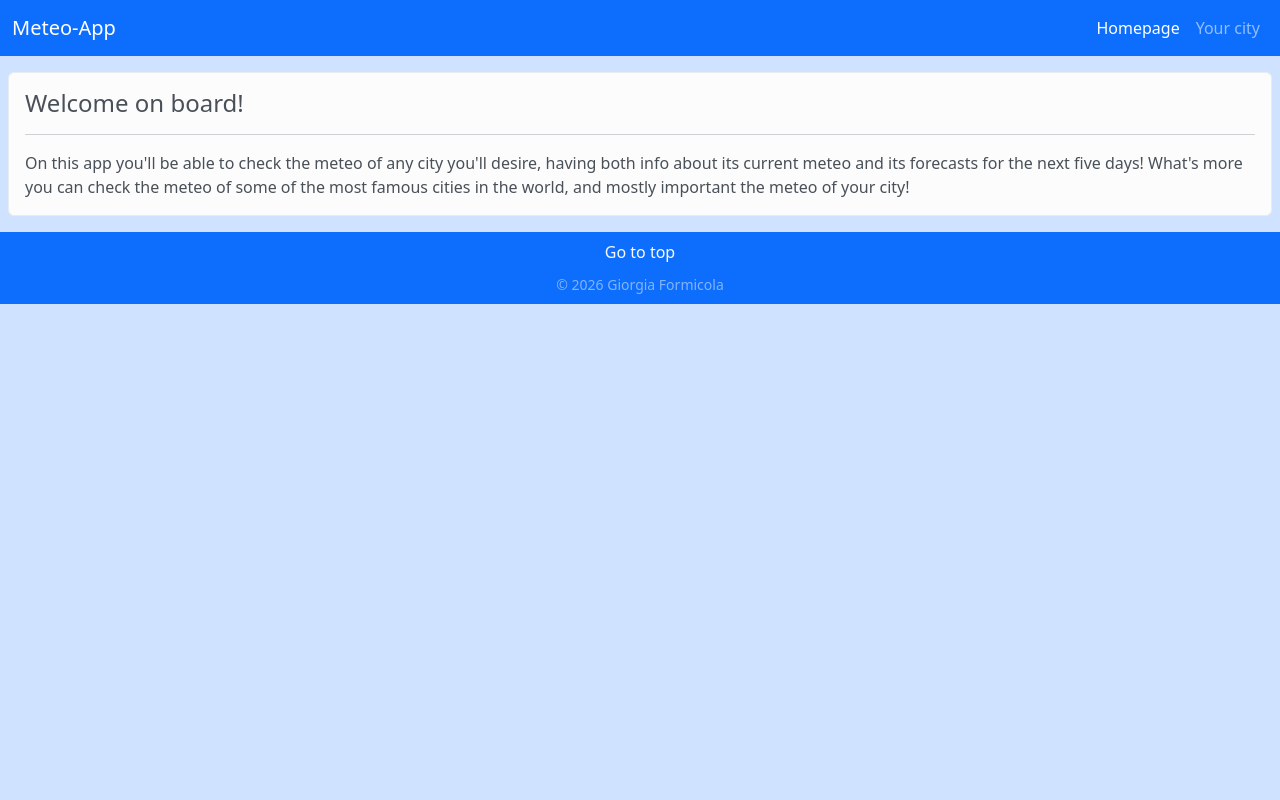
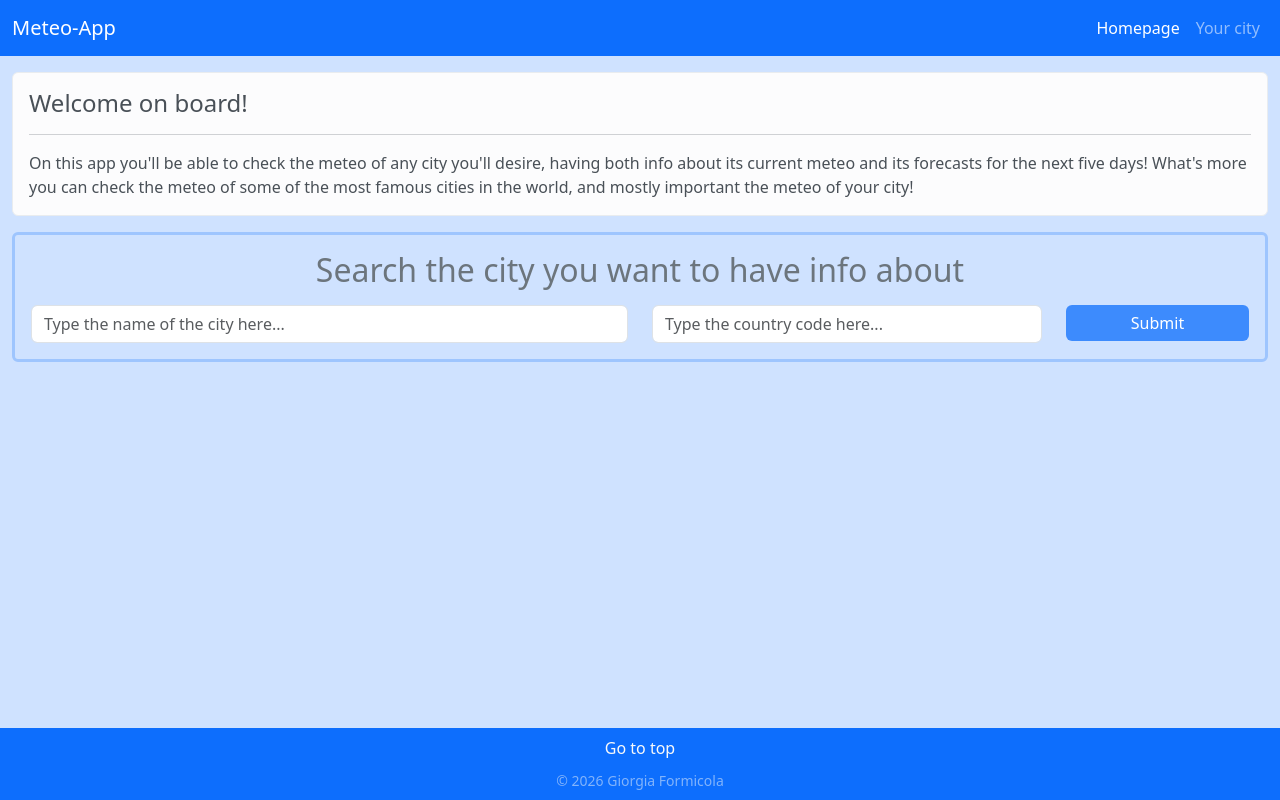
Before and after one commit to GiorgiaFormicola/U3-W2-D5, a React (Vite) app in the folder meteo-app/: page / in a window 1280 px wide. Built offline with nearby package versions, Linux system fonts and the light colour scheme.

Commit message:
MeteoSearchbar style done

```diff
--- a/meteo-app/src/App.jsx
+++ b/meteo-app/src/App.jsx
@@ -2,19 +2,20 @@ import "bootstrap/dist/css/bootstrap.min.css";
 import { BrowserRouter, Routes, Route } from "react-router-dom";
 import MeteoFooter from "./components/MeteoFooter";
 import MeteoHeader from "./components/MeteoHeader";
+import MeteoHome from "./components/MeteoHome";
 
 function App() {
   return (
     <>
-      <div className="vh-100 bg-primary-subtle">
+      <div className="vh-100 bg-primary-subtle d-flex flex-column">
         <BrowserRouter>
           <MeteoHeader />
-          {/* <Routes>
-          <Route path="/" element={<MeteoHome />} />
-          <Route path="/details/:city" element={<MeteoDetails />} />
-          <Route path="*" element={<MeteoNotFound />} />
-        </Routes>
-         */}
+          <Routes>
+            <Route path="/" element={<MeteoHome />} />
+            {/* <Route path="/details/:city" element={<MeteoDetails />} />
+          <Route path="*" element={<MeteoNotFound />} /> */}
+          </Routes>
+
           <MeteoFooter />
         </BrowserRouter>
       </div>
--- a/meteo-app/src/components/MeteoHome.jsx
+++ b/meteo-app/src/components/MeteoHome.jsx
@@ -0,0 +1,11 @@
+import MeteoSearchbar from "./MeteoSearchbar";
+
+const MeteoHome = function () {
+  return (
+    <main className="flex-grow-1">
+      <MeteoSearchbar></MeteoSearchbar>
+    </main>
+  );
+};
+
+export default MeteoHome;
--- /dev/null
+++ b/meteo-app/src/components/MeteoSearchbar.jsx
@@ -0,0 +1,34 @@
+import Form from "react-bootstrap/Form";
+import Button from "react-bootstrap/Button";
+import Row from "react-bootstrap/Row";
+import Col from "react-bootstrap/Col";
+import Container from "react-bootstrap/Container";
+import Alert from "react-bootstrap/Alert";
+
+const MeteoSearchbar = function () {
+  return (
+    <section>
+      <Container fluid>
+        <Alert className=" border-3">
+          <h2 className="text-center text-secondary mb-3">Search the city you want to have info about</h2>
+          <Form>
+            <Row className="justify-content-center">
+              <Col md={6} className="mb-3 mb-md-0">
+                <Form.Control type="text" placeholder="Type the name of the city here..." className=" mr-sm-2" />
+              </Col>
+              <Col md={4} className="mb-3 mb-md-0">
+                <Form.Control type="text" placeholder="Type the country code here..." className=" mr-sm-2" />
+              </Col>
+              <Col md={2} className="d-flex flex-column">
+                <Button type="submit" className="bg-primary bg-opacity-75 border-0 fw-medium">
+                  Submit
+                </Button>
+              </Col>
+            </Row>
+          </Form>
+        </Alert>
+      </Container>
+    </section>
+  );
+};
+export default MeteoSearchbar;
--- a/meteo-app/src/components/MeteoWelcome.jsx
+++ b/meteo-app/src/components/MeteoWelcome.jsx
@@ -1,15 +1,23 @@
 import Alert from "react-bootstrap/Alert";
+import Col from "react-bootstrap/esm/Col";
 import Container from "react-bootstrap/esm/Container";
+import Row from "react-bootstrap/esm/Row";
 const MeteoWelcome = function () {
   return (
-    <Alert variant="light" className="my-3 mx-2">
-      <Alert.Heading>Welcome on board!</Alert.Heading>
-      <hr />
-      <p className="mb-0">
-        On this app you'll be able to check the meteo of any city you'll desire, having both info about its current meteo and its forecasts for the next five
-        days! What's more you can check the meteo of some of the most famous cities in the world, and mostly important the meteo of your city!
-      </p>
-    </Alert>
+    <Container fluid>
+      <Row>
+        <Col>
+          <Alert variant="light" className="my-3">
+            <Alert.Heading>Welcome on board!</Alert.Heading>
+            <hr />
+            <p className="mb-0">
+              On this app you'll be able to check the meteo of any city you'll desire, having both info about its current meteo and its forecasts for the next
+              five days! What's more you can check the meteo of some of the most famous cities in the world, and mostly important the meteo of your city!
+            </p>
+          </Alert>
+        </Col>
+      </Row>
+    </Container>
   );
 };
 
```
